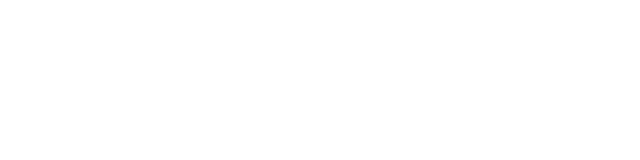
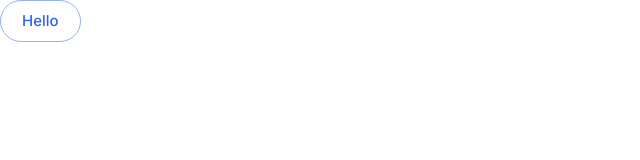
Before and after one commit to ostap-mamchur/smego-testing, a React (Create React App) app: page / in a window 1280 px wide. Shown: the top 160 px of the page, without its empty margins (0-640 px from the left). Built offline with nearby package versions, Linux system fonts and the light colour scheme.

Commit message:
added global button

```diff
--- a/public/index.html
+++ b/public/index.html
@@ -7,7 +7,7 @@
       name="description"
       content="Web site created using create-react-app"
     />
-    <link href="https://fonts.googleapis.com/css2?family=Inter&display=swap" rel="stylesheet">
+    <link href="https://fonts.googleapis.com/css2?family=Inter:wght@400;500;600;700&display=swap" rel="stylesheet">
     <title>SmeGo</title>
   </head>
   <body>
--- a/src/App.tsx
+++ b/src/App.tsx
@@ -1,8 +1,8 @@
-function App() {
-  return (
-    <div className="App">
-    </div>
-  );
-}
+import { Button } from "./components/Button/Button";
 
+const App: React.FC = () => {
+  return <div className="App">
+    <Button variant="outlined" size="large">Hello</Button>
+  </div>;
+};
 export default App;
--- /dev/null
+++ b/src/components/Button/Button.tsx
@@ -0,0 +1,8 @@
+import MuiButton, { ButtonProps } from "@mui/material/Button";
+import { styled } from "@mui/material";
+
+export const Button = styled(MuiButton)<ButtonProps>(({ theme }) => ({
+  textTransform: "none",
+  fontWeight: 500,
+  borderRadius: theme.spacing(3),
+}));
--- a/src/components/styles/ThemeProvider/ThemeProvider.jsx
+++ b/src/components/styles/ThemeProvider/ThemeProvider.tsx
@@ -1,6 +1,10 @@
 import { ThemeProvider as MuiThemeProvider } from "@mui/material";
 import { theme } from "./theme";
 
-export const ThemeProvider = ({ children }) => (
+interface ThemeProviderProps {
+  children: React.ReactNode
+}
+
+export const ThemeProvider: React.FC<ThemeProviderProps> = ({ children }) => (
   <MuiThemeProvider theme={theme}>{children}</MuiThemeProvider>
 );
```
